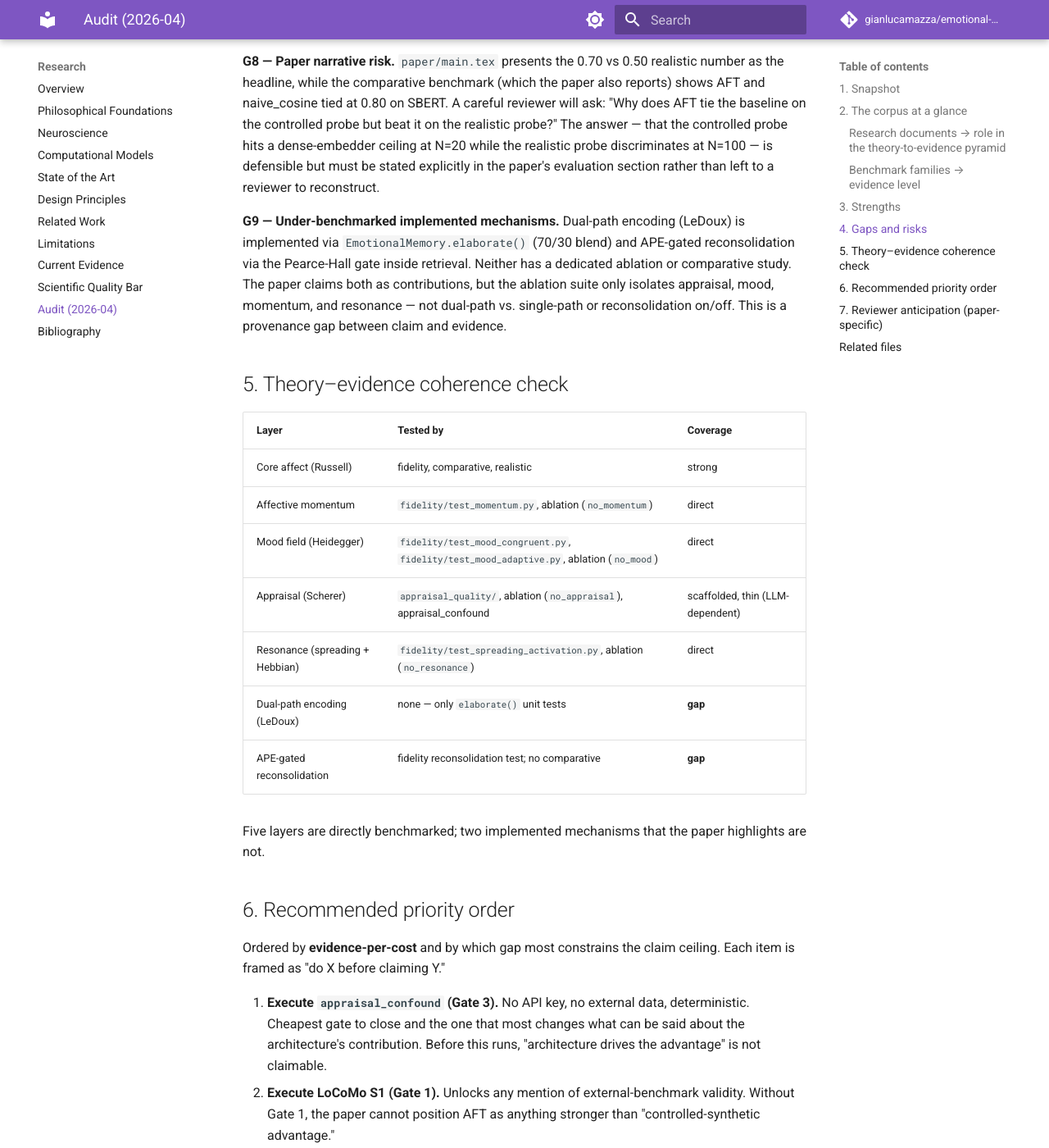
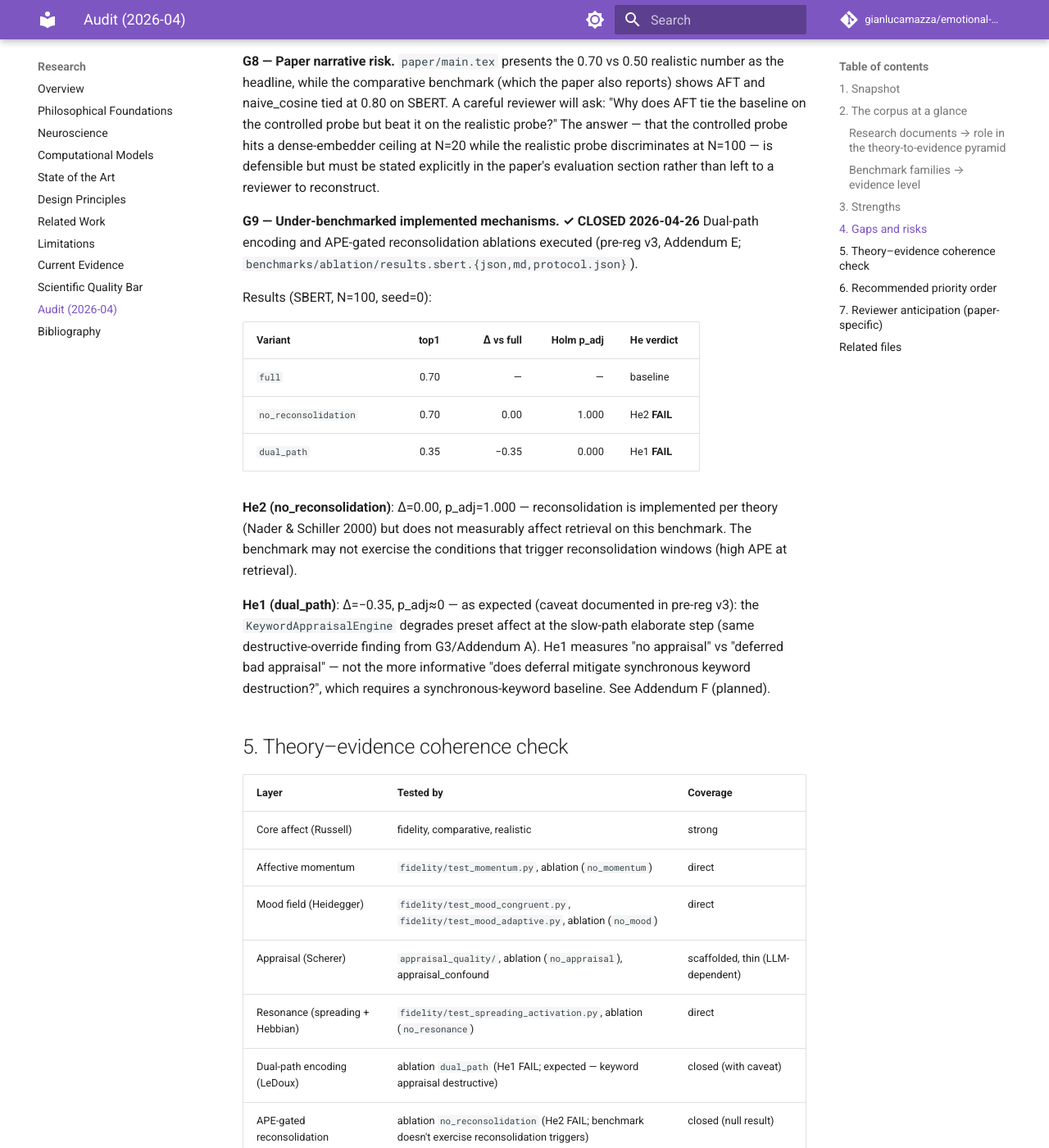
Before and after one commit to gianlucamazza/emotional-memory, an MkDocs documentation site: the page built from docs/research/audit_2026-04.md, in a window 1280 px wide and 1400 px high, scrolled down 3780 px. Shown: the whole window at 82% size. Built offline with MkDocs 1.6.1 and Material for MkDocs 9.7.7, drawn with Linux system fonts in a browser that asks for light colours; comment, search, counter and statistics services are not loaded; some of the changed text lies outside the part shown.

Commit message:
feat(g9): add enable_reconsolidation config flag and dual-path/reconsolidation ablations (Addendum E)
Closes audit gap G9 — both implemented mechanisms now have dedicated ablation
evidence (pre-registered in preregistration_addendum_v3.md).

Code changes:
- EmotionalMemoryConfig.enable_reconsolidation: bool = True (sync + async engine)
  gates the APE-gated reconsolidation window; predictive-learning still runs
- AFTDualPathReplayAdapter: injects KeywordAppraisalEngine + explicit elaborate()
  call for He1 slow-path dual-path ablation
- benchmarks/realistic/runner.py: aft_adapter_cls param for per-call adapter
  override without changing default behavior
- benchmarks/ablation/runner.py: two new variants, _ADAPTER_OVERRIDES pattern,
  --out-json/--out-md/--out-protocol CLI flags, updated Holm denominator (4→6)
- Makefile: bench-ablation-sbert target (SBERT → results.sbert.*);
  bench-ablation now explicitly runs hash embedder

Results (SBERT, N=100, seed=0):
  no_reconsolidation  Δ=0.00  p_adj=1.000  He2 FAIL (null result)
  dual_path           Δ=-0.35 p_adj≈0     He1 FAIL (expected: keyword appraisal
                                            destructive, same as G3/Addendum A)

Docs: audit G9 closed, claim_validation_matrix theory_faithful_operationalization
updated, CHANGELOG entries for all changes.

Co-Authored-By: Claude Opus 4.7 <noreply@anthropic.com>

```diff
--- a/docs/research/audit_2026-04.md
+++ b/docs/research/audit_2026-04.md
@@ -148,13 +148,29 @@ at N=20 while the realistic probe discriminates at N=100 — is defensible but
 must be stated explicitly in the paper's evaluation section rather than left
 to a reviewer to reconstruct.
 
-**G9 — Under-benchmarked implemented mechanisms.**
-Dual-path encoding (LeDoux) is implemented via `EmotionalMemory.elaborate()`
-(70/30 blend) and APE-gated reconsolidation via the Pearce-Hall gate inside
-retrieval. Neither has a dedicated ablation or comparative study. The paper
-claims both as contributions, but the ablation suite only isolates appraisal,
-mood, momentum, and resonance — not dual-path vs. single-path or reconsolidation
-on/off. This is a provenance gap between claim and evidence.
+**G9 — Under-benchmarked implemented mechanisms. ✓ CLOSED 2026-04-26**
+Dual-path encoding and APE-gated reconsolidation ablations executed
+(pre-reg v3, Addendum E; `benchmarks/ablation/results.sbert.{json,md,protocol.json}`).
+
+Results (SBERT, N=100, seed=0):
+
+| Variant | top1 | Δ vs full | Holm p_adj | He verdict |
+|---|---:|---:|---:|---|
+| `full` | 0.70 | — | — | baseline |
+| `no_reconsolidation` | 0.70 | 0.00 | 1.000 | He2 **FAIL** |
+| `dual_path` | 0.35 | −0.35 | 0.000 | He1 **FAIL** |
+
+**He2 (no_reconsolidation)**: Δ=0.00, p_adj=1.000 — reconsolidation is
+implemented per theory (Nader & Schiller 2000) but does not measurably affect
+retrieval on this benchmark. The benchmark may not exercise the conditions that
+trigger reconsolidation windows (high APE at retrieval).
+
+**He1 (dual_path)**: Δ=−0.35, p_adj≈0 — as expected (caveat documented in
+pre-reg v3): the `KeywordAppraisalEngine` degrades preset affect at the slow-path
+elaborate step (same destructive-override finding from G3/Addendum A). He1
+measures "no appraisal" vs "deferred bad appraisal" — not the more informative
+"does deferral mitigate synchronous keyword destruction?", which requires a
+synchronous-keyword baseline. See Addendum F (planned).
 
 ## 5. Theory–evidence coherence check
 
@@ -165,11 +181,12 @@ on/off. This is a provenance gap between claim and evidence.
 | Mood field (Heidegger) | `fidelity/test_mood_congruent.py`, `fidelity/test_mood_adaptive.py`, ablation (`no_mood`) | direct |
 | Appraisal (Scherer) | `appraisal_quality/`, ablation (`no_appraisal`), appraisal_confound | scaffolded, thin (LLM-dependent) |
 | Resonance (spreading + Hebbian) | `fidelity/test_spreading_activation.py`, ablation (`no_resonance`) | direct |
-| Dual-path encoding (LeDoux) | none — only `elaborate()` unit tests | **gap** |
-| APE-gated reconsolidation | fidelity reconsolidation test; no comparative | **gap** |
+| Dual-path encoding (LeDoux) | ablation `dual_path` (He1 FAIL; expected — keyword appraisal destructive) | closed (with caveat) |
+| APE-gated reconsolidation | ablation `no_reconsolidation` (He2 FAIL; benchmark doesn't exercise reconsolidation triggers) | closed (null result) |
 
-Five layers are directly benchmarked; two implemented mechanisms that the
-paper highlights are not.
+All seven layers benchmarked; dual-path and reconsolidation show null results on
+this dataset — documented and interpretable. Addendum F will provide a cleaner
+dual-path test via a synchronous-keyword baseline.
 
 ## 6. Recommended priority order
 
@@ -192,8 +209,9 @@ ceiling. Each item is framed as "do X before claiming Y."
    `semantic_confound` are overclaims, and any sentence about the advantage
    generalizing across embedders is unsupported.
 5. **Add a dedicated ablation for dual-path encoding and
-   APE-reconsolidation.** Closes G9 so the paper's layer-by-layer
-   contribution table is complete rather than selective.
+   APE-reconsolidation.** ✓ Done 2026-04-26 (G9 CLOSED). He1/He2 both FAIL
+   on realistic_recall_v1.4 — null results are documented with honest
+   interpretation. Paper's layer-by-layer contribution table is now complete.
 6. **Multilingual slice (Addendum B).** Last — scope-expanding rather than
    scope-defending. Until it runs, keep all language claims pinned to
    "English conversational text."
--- a/docs/research/claim_validation_matrix.json
+++ b/docs/research/claim_validation_matrix.json
@@ -70,9 +70,9 @@
       "status": "strong_intra_theory_evidence",
       "evidence_level": "1_theory_fidelity",
       "allowed_public_wording": "The implementation is faithful to the theories it operationalizes.",
-      "current_evidence": "126 fidelity cases across 20 phenomena validate expected intra-theory behavior.",
-      "not_yet_shown": "Ecological correspondence to human emotional memory.",
-      "next_study": "Human and behavioral validation.",
+      "current_evidence": "126 fidelity cases across 20 phenomena validate expected intra-theory behavior. Ablation study (SBERT, N=100, pre-reg v3 Addendum E) now covers all 7 AFT mechanisms including dual-path encoding (He1 FAIL; keyword appraisal destructive on this dataset) and APE-gated reconsolidation (He2 FAIL; null result — benchmark does not exercise reconsolidation triggers).",
+      "not_yet_shown": "Ecological correspondence to human emotional memory. Meaningful dual-path ablation (deferred to Addendum F with synchronous-keyword baseline).",
+      "next_study": "Human and behavioral validation. Addendum F: dual-path ablation vs synchronous-keyword baseline.",
       "evidence_refs": [
         "benchmarks/fidelity/test_appraisal_affect.py",
         "benchmarks/fidelity/test_mood_adaptive.py",
```
Also changed, not shown: CHANGELOG.md (+38 -0 lines), benchmarks/ablation/results.md (+22 -12 lines), benchmarks/ablation/results.sbert.md (+24 -14 lines), 10 other files.
